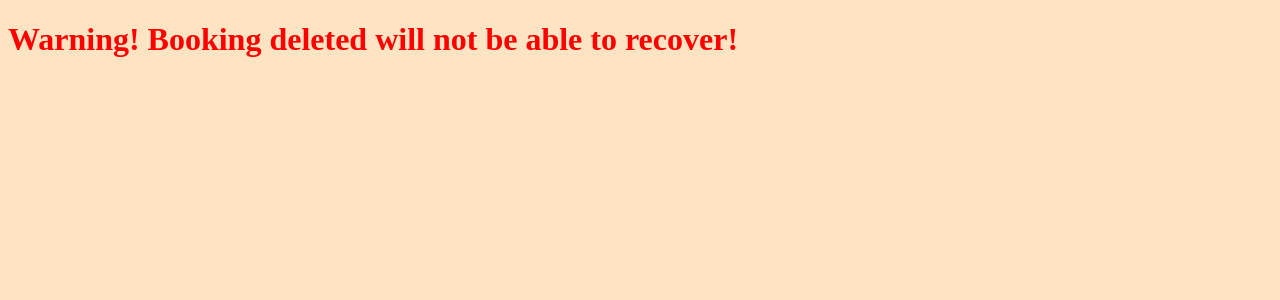
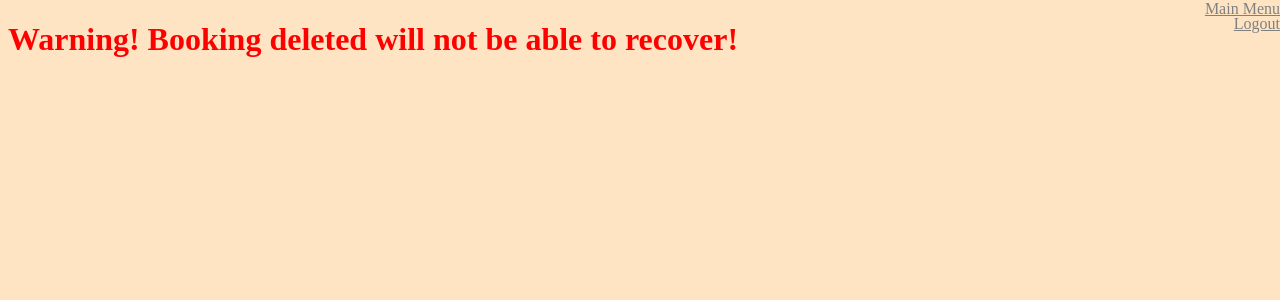
Before and after one commit to longshot-47/205CDE, a Flask app: page /open_delete in a window 1280 px wide. Shown: the top 300 px of the page. Run offline with Flask 3, Linux system fonts and the light colour scheme.

Commit message:
Add files via upload

```diff
--- a/project/templates/delete.html
+++ b/project/templates/delete.html
@@ -27,6 +27,8 @@
     </style>
 
 <body style="background-color: bisque;">
+    <a style='color: gray; right: 0; top: 0px;  position: absolute;'  href="/menu" method="post">Main Menu</a>
+    <a style='color: gray; right: 0; top: 15px;  position: absolute;' href="logout.html">Logout</a>
     <h1 style="color: red;">Warning! Booking deleted will not be able to recover!</h1>
 
     <form action="/open_accept" method="post">
```
